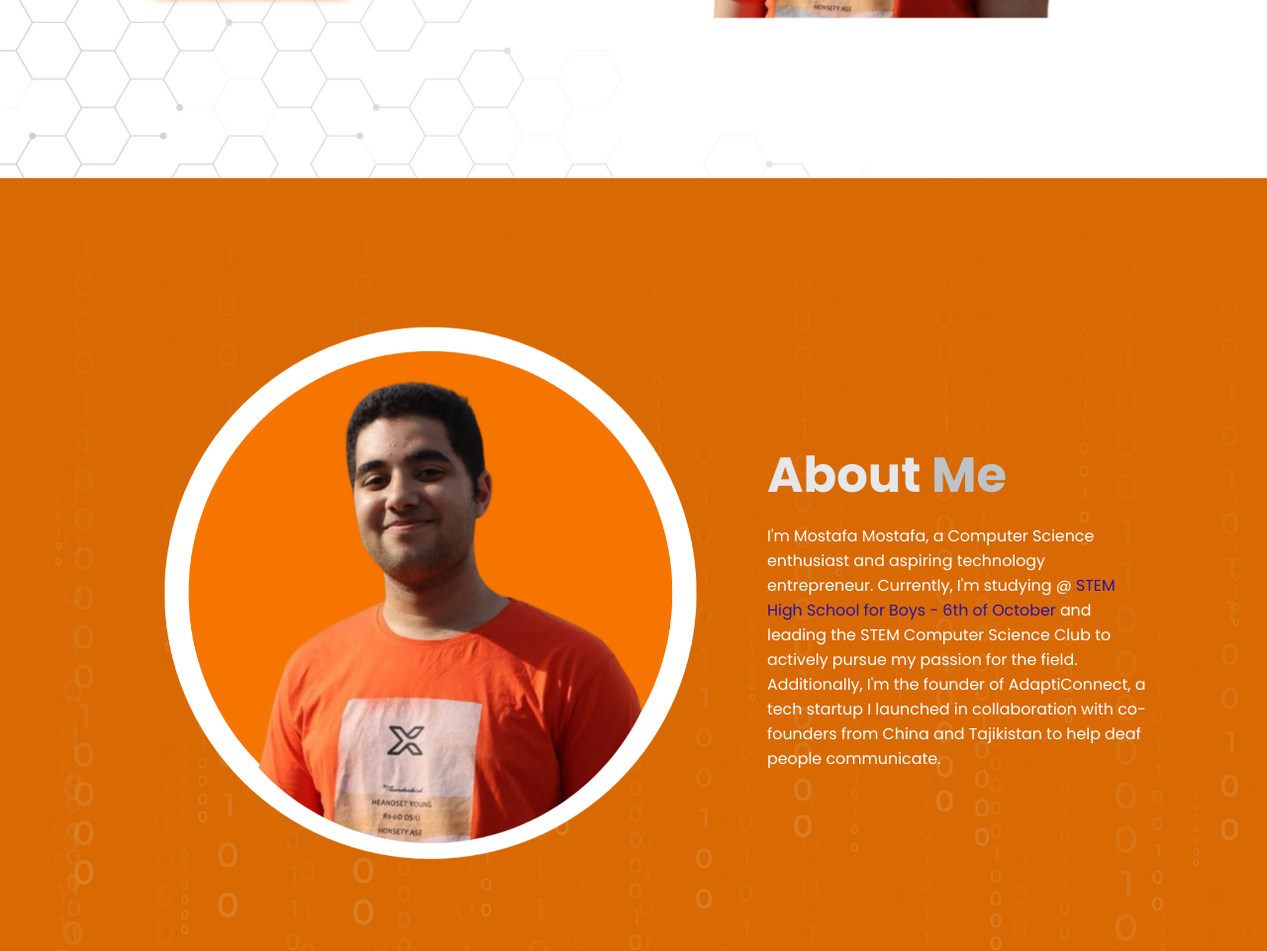
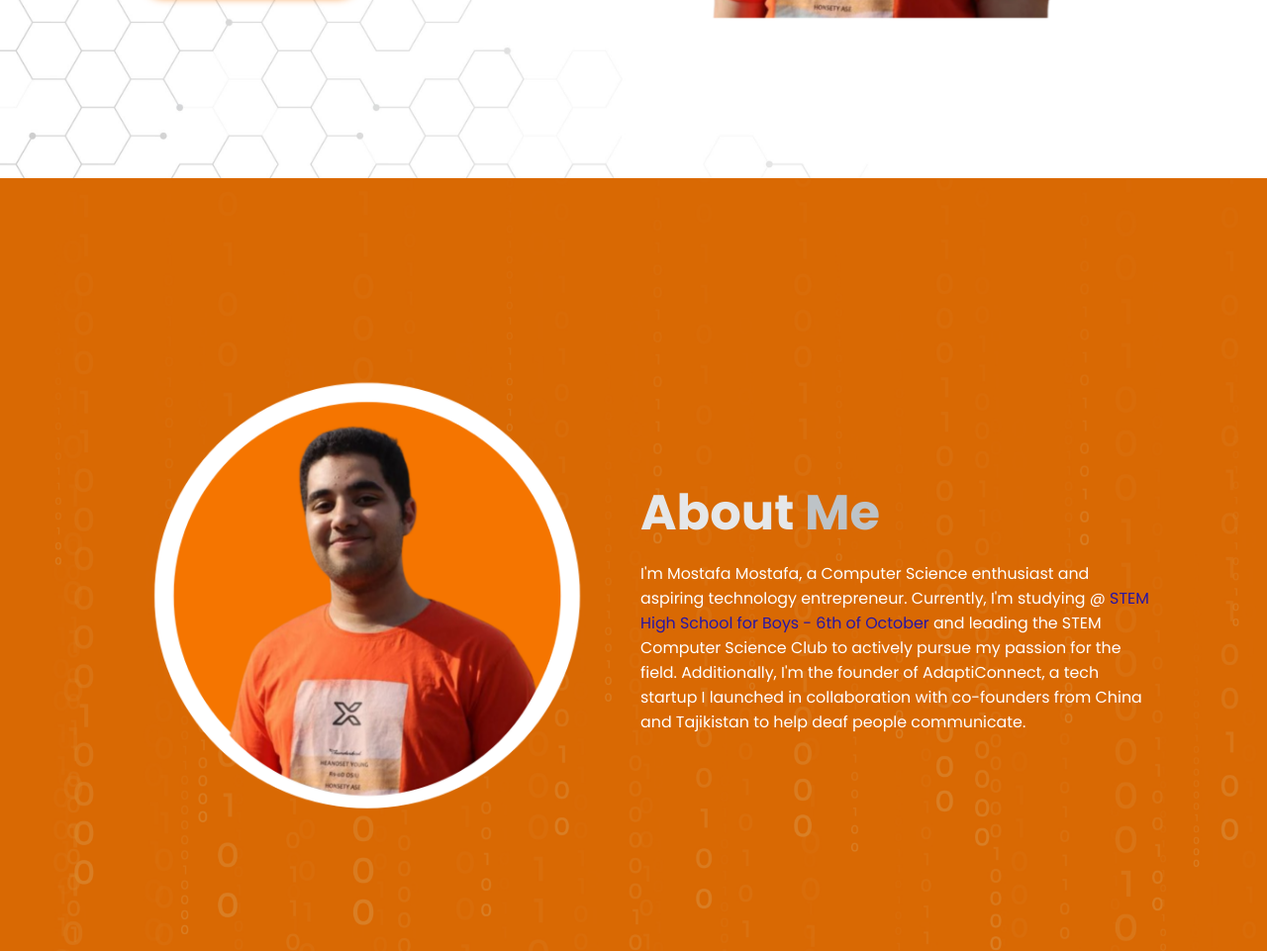
Before and after one commit to mostafaibrahim10010/mostafaibrahim10010.github.io, a plain HTML site: page index.html in a window 1280 px wide. Shown: the part 620-1581 px from the top of the page at 99% size. Drawn offline with nearby package versions, Linux system fonts and the light colour scheme.

Commit message:
about image edit

```diff
--- a/css/style.css
+++ b/css/style.css
@@ -208,7 +208,7 @@ span{
 }
 
 .about-img img{
-width: 50vw;
+width: 40vw;
 animation: floatImage 4s ease-in-out infinite;
 }
 
```
